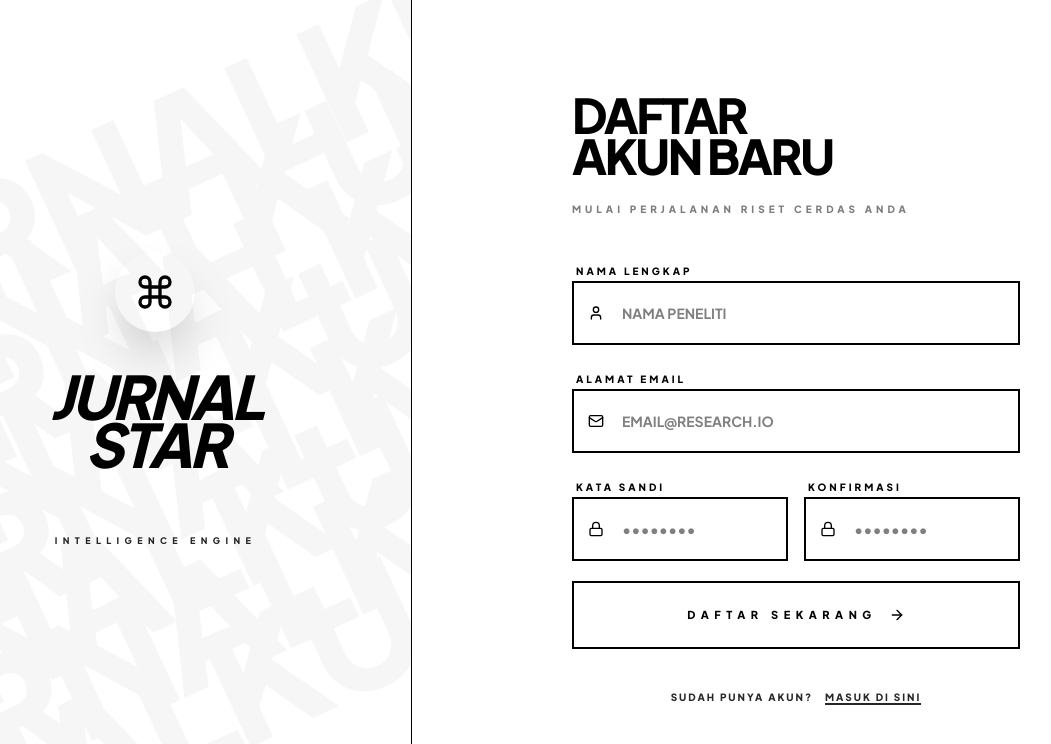
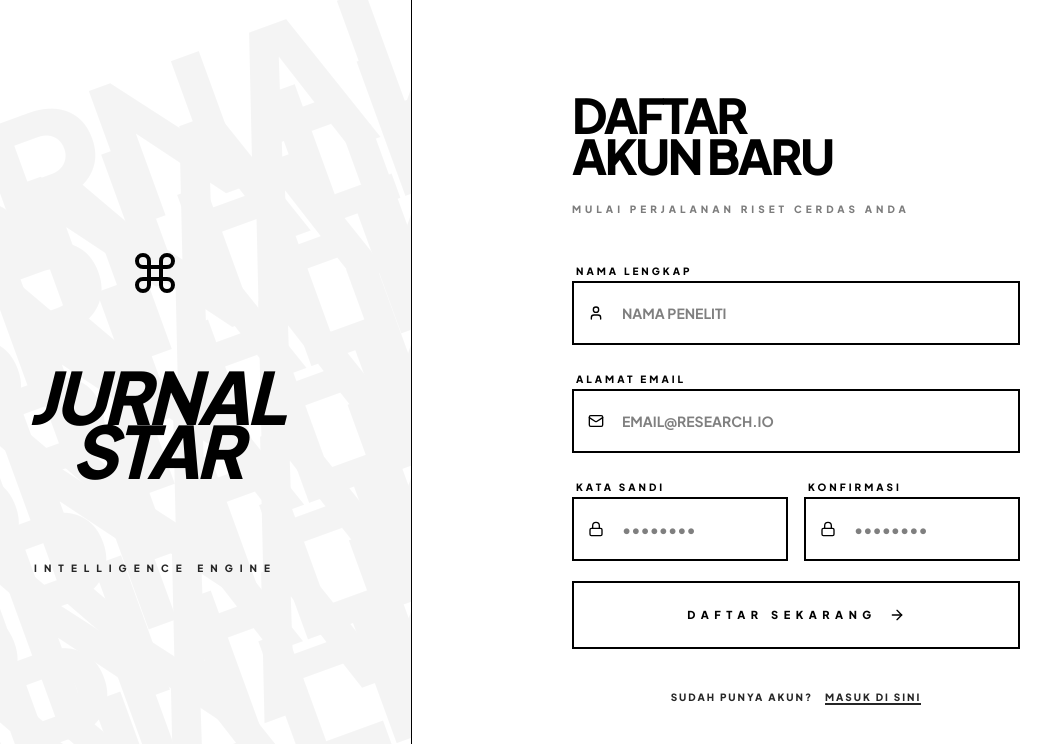
Before and after one commit to FikriBintangx/JURNALKU, a Next.js app: page /register in a window 1280 px wide. Shown: the top 744 px of the page, without its empty margins (100-1151 px from the left). Built offline with nearby package versions, Linux system fonts and the light colour scheme.

Commit message:
design: perfect cinematic background marquee with mixed typography and alternating directions

```diff
--- a/src/app/login/page.tsx
+++ b/src/app/login/page.tsx
@@ -195,44 +195,57 @@ export default function LoginPage() {
   return (
     <div className="min-h-screen bg-background flex flex-col md:flex-row overflow-hidden selection:bg-foreground selection:text-background">
       {/* Visual Side (40%) */}
-      <div className="hidden md:flex md:w-[40%] bg-foreground relative overflow-hidden items-center justify-center border-r border-foreground/5">
-        {/* Animated Marquee Background */}
-        <div className="absolute inset-0 opacity-[0.03] pointer-events-none select-none">
-          <div className="absolute inset-0 flex flex-col justify-around py-20 -space-y-20">
-            {[...Array(8)].map((_, i) => (
+      <div className="hidden md:flex md:w-[40%] bg-foreground relative overflow-hidden items-center justify-center border-r border-foreground/10">
+        {/* Cinematic Animated Marquee Background */}
+        <div className="absolute inset-0 opacity-[0.04] pointer-events-none select-none">
+          <div className="absolute inset-0 flex flex-col justify-around py-10 -space-y-32">
+            {[...Array(10)].map((_, i) => (
               <motion.div
                 key={i}
-                initial={{ x: i % 2 === 0 ? "-20%" : "-50%" }}
-                animate={{ x: i % 2 === 0 ? "-50%" : "-20%" }}
+                initial={{ x: i % 2 === 0 ? "-20%" : "-40%" }}
+                animate={{ x: i % 2 === 0 ? "-40%" : "-20%" }}
                 transition={{
-                  duration: 25 + i * 5,
+                  duration: 20 + i * 3,
                   repeat: Infinity,
-                  ease: "linear",
+                  repeatType: "reverse",
+                  ease: "easeInOut",
                 }}
-                className="whitespace-nowrap flex gap-10 rotate-[-25deg]"
+                className={cn(
+                  "whitespace-nowrap flex gap-12 rotate-[-20deg]",
+                  i % 3 === 0 ? "font-black" : "font-thin"
+                )}
               >
-                {[...Array(10)].map((_, j) => (
-                  <span key={j} className="text-[10rem] font-black tracking-tighter uppercase leading-none">
+                {[...Array(8)].map((_, j) => (
+                  <span
+                    key={j}
+                    className={cn(
+                      "text-[12rem] tracking-tighter uppercase leading-none",
+                      j % 2 === 0 ? "text-background" : "text-transparent border-white/20 border-2 [-webkit-text-stroke:1px_rgba(255,255,255,0.3)]"
+                    )}
+                  >
                     JURNALKU
                   </span>
                 ))}
               </motion.div>
             ))}
           </div>
+          {/* Vignette Overlay */}
+          <div className="absolute inset-0 bg-gradient-to-r from-foreground via-transparent to-foreground opacity-60" />
+          <div className="absolute inset-0 bg-gradient-to-b from-foreground via-transparent to-foreground opacity-60" />
         </div>
 
         <div className="relative z-10 text-center px-12">
           <motion.div
-            initial={{ opacity: 0, scale: 0.95 }}
-            animate={{ opacity: 1, scale: 1 }}
-            transition={{ duration: 0.8, ease: "circOut" }}
+            initial={{ opacity: 0, y: 30 }}
+            animate={{ opacity: 1, y: 0 }}
+            transition={{ duration: 1, ease: [0.16, 1, 0.3, 1] }}
           >
-            <div className="bg-background w-20 h-20 flex items-center justify-center rounded-[2.5rem] mb-10 mx-auto shadow-2xl">
-              <Command className="w-10 h-10 text-foreground" />
+            <div className="bg-background w-24 h-24 flex items-center justify-center rounded-[3rem] mb-12 mx-auto shadow-[0_0_50px_rgba(255,255,255,0.1)]">
+              <Command className="w-12 h-12 text-foreground" />
             </div>
-            <h2 className="text-background text-6xl font-black uppercase tracking-tighter leading-[0.8] italic">Jurnal<br/>Star</h2>
-            <div className="h-[2px] w-16 bg-background/20 mx-auto mt-10 mb-6" />
-            <p className="text-background/40 text-[9px] uppercase tracking-[0.6em] font-black">Intelligence Engine</p>
+            <h2 className="text-background text-7xl font-black uppercase tracking-tighter leading-[0.75] italic">Jurnal<br/>Star</h2>
+            <div className="h-[3px] w-20 bg-background/20 mx-auto mt-12 mb-8" />
+            <p className="text-background/40 text-[10px] uppercase tracking-[0.7em] font-black">Intelligence Engine</p>
           </motion.div>
         </div>
       </div>
--- a/src/app/register/page.tsx
+++ b/src/app/register/page.tsx
@@ -52,44 +52,53 @@ export default function RegisterPage() {
   return (
     <div className="min-h-screen bg-background flex flex-col md:flex-row overflow-hidden selection:bg-foreground selection:text-background">
       {/* Visual Side (40%) */}
-      <div className="hidden md:flex md:w-[40%] bg-foreground relative overflow-hidden items-center justify-center border-r border-foreground/5">
-        {/* Animated Marquee Background */}
-        <div className="absolute inset-0 opacity-[0.03] pointer-events-none select-none">
-          <div className="absolute inset-0 flex flex-col justify-around py-20 -space-y-20">
-            {[...Array(8)].map((_, i) => (
+      <div className="hidden md:flex md:w-[40%] bg-foreground relative overflow-hidden items-center justify-center border-r border-foreground/10">
+        {/* Cinematic Animated Marquee Background */}
+        <div className="absolute inset-0 opacity-[0.04] pointer-events-none select-none">
+          <div className="absolute inset-0 flex flex-col justify-around py-10 -space-y-32">
+            {[...Array(10)].map((_, i) => (
               <motion.div
                 key={i}
-                initial={{ x: i % 2 === 0 ? "-20%" : "-50%" }}
-                animate={{ x: i % 2 === 0 ? "-50%" : "-20%" }}
+                initial={{ x: i % 2 === 0 ? "-20%" : "-40%" }}
+                animate={{ x: i % 2 === 0 ? "-40%" : "-20%" }}
                 transition={{
-                  duration: 25 + i * 5,
+                  duration: 20 + i * 3,
                   repeat: Infinity,
-                  ease: "linear",
+                  repeatType: "reverse",
+                  ease: "easeInOut",
                 }}
-                className="whitespace-nowrap flex gap-10 rotate-[-25deg]"
+                className="whitespace-nowrap flex gap-12 rotate-[-20deg]"
               >
-                {[...Array(10)].map((_, j) => (
-                  <span key={j} className="text-[10rem] font-black tracking-tighter uppercase leading-none text-background">
+                {[...Array(8)].map((_, j) => (
+                  <span
+                    key={j}
+                    className={`text-[12rem] tracking-tighter uppercase leading-none ${
+                      j % 2 === 0 ? "text-background font-black" : "text-transparent border-white/20 border-2 [-webkit-text-stroke:1px_rgba(255,255,255,0.3)] font-thin"
+                    }`}
+                  >
                     JURNALKU
                   </span>
                 ))}
               </motion.div>
             ))}
           </div>
+          {/* Vignette Overlay */}
+          <div className="absolute inset-0 bg-gradient-to-r from-foreground via-transparent to-foreground opacity-60" />
+          <div className="absolute inset-0 bg-gradient-to-b from-foreground via-transparent to-foreground opacity-60" />
         </div>
 
         <div className="relative z-10 text-center px-12">
           <motion.div
-            initial={{ opacity: 0, scale: 0.95 }}
-            animate={{ opacity: 1, scale: 1 }}
-            transition={{ duration: 0.8, ease: "circOut" }}
+            initial={{ opacity: 0, y: 30 }}
+            animate={{ opacity: 1, y: 0 }}
+            transition={{ duration: 1, ease: [0.16, 1, 0.3, 1] }}
           >
-            <div className="bg-background w-20 h-20 flex items-center justify-center rounded-[2.5rem] mb-10 mx-auto shadow-2xl">
-              <Command className="w-10 h-10 text-foreground" />
+            <div className="bg-background w-24 h-24 flex items-center justify-center rounded-[3rem] mb-12 mx-auto shadow-[0_0_50px_rgba(255,255,255,0.1)]">
+              <Command className="w-12 h-12 text-foreground" />
             </div>
-            <h2 className="text-background text-6xl font-black uppercase tracking-tighter leading-[0.8] italic">Jurnal<br/>Star</h2>
-            <div className="h-[2px] w-16 bg-background/20 mx-auto mt-10 mb-6" />
-            <p className="text-background/40 text-[9px] uppercase tracking-[0.6em] font-black">Intelligence Engine</p>
+            <h2 className="text-background text-7xl font-black uppercase tracking-tighter leading-[0.75] italic">Jurnal<br/>Star</h2>
+            <div className="h-[3px] w-20 bg-background/20 mx-auto mt-12 mb-8" />
+            <p className="text-background/40 text-[10px] uppercase tracking-[0.7em] font-black">Intelligence Engine</p>
           </motion.div>
         </div>
       </div>
```
